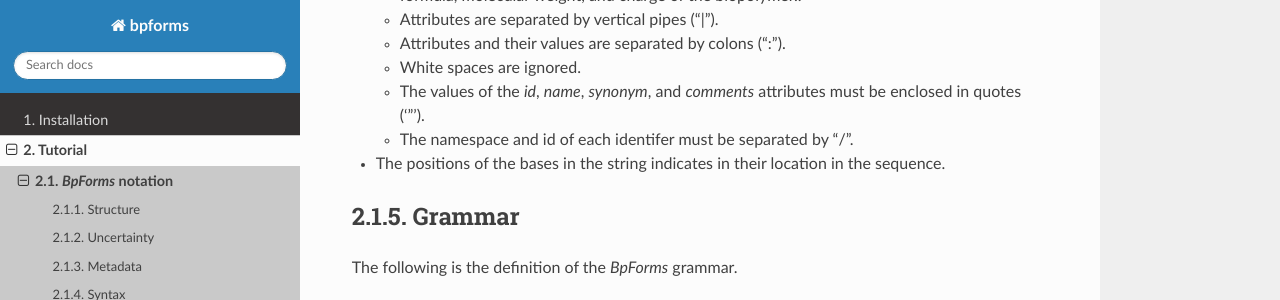
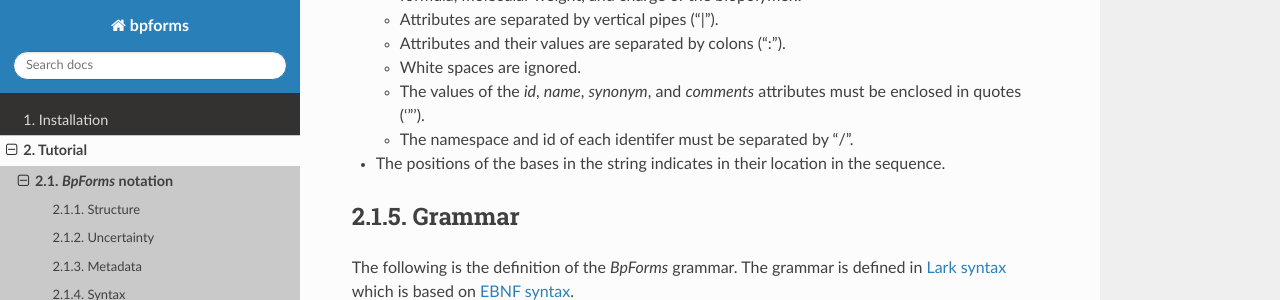
Before and after one commit to KarrLab/bpforms, a Sphinx documentation site: the page built from docs/notation.rst, in a window 1280 px wide and 900 px high, scrolled down 2403 px, cut to the strip 0-300 px from the top of the window. Built offline with Sphinx 7.4.7 and the Read the Docs theme 2.0.0, drawn with Linux system fonts in a browser that asks for light colours; pages that are not in the unit, such as notebooks, are missing from menus.

Commit message:
adding links to Lark, EBNF

```diff
--- a/docs/notation.rst
+++ b/docs/notation.rst
@@ -97,7 +97,7 @@
 Grammar
 ^^^^^^^
 
-The following is the definition of the `BpForms` grammar.
+The following is the definition of the `BpForms` grammar. The grammar is defined in `Lark syntax <https://lark-parser.readthedocs.io/en/latest/grammar/>`_ which is based on `EBNF syntax <https://en.wikipedia.org/wiki/Extended_Backus%E2%80%93Naur_form>`_.
 
 .. literalinclude:: ../bpforms/grammar.lark
     :language: text
```
